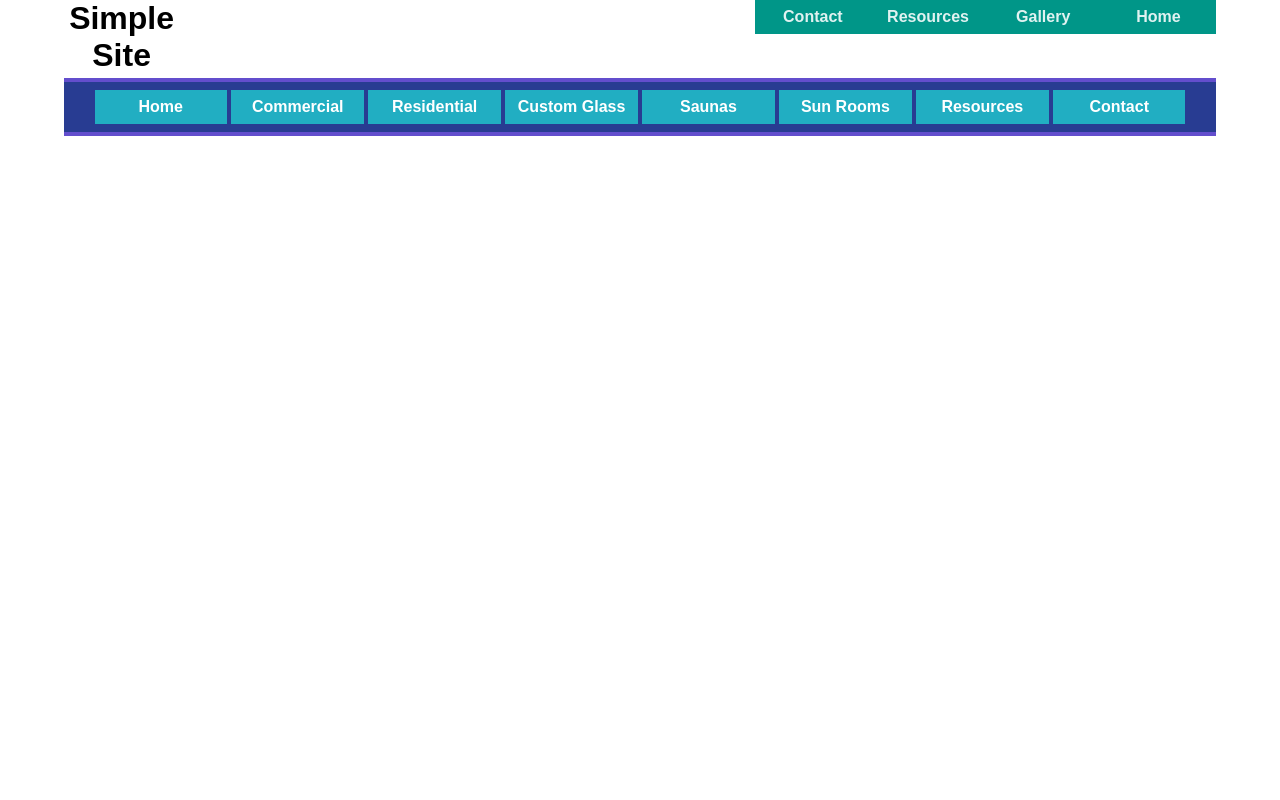
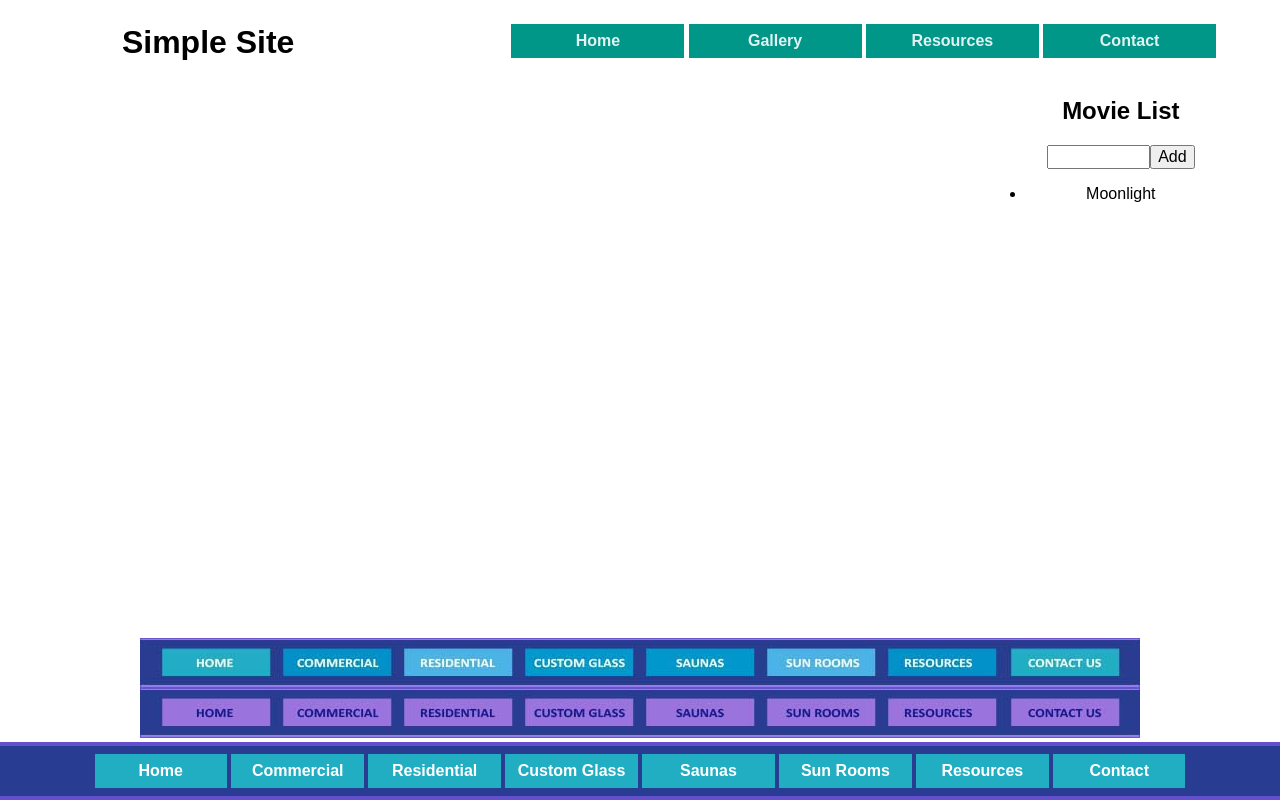
Before and after one commit to DotsonSa/simple-site, a plain HTML site: page index.html in a window 1280 px wide. Drawn offline with Linux system fonts and the light colour scheme.

Commit message:
finished designs for navbars, began on movie list

```diff
--- a/css/base.scss
+++ b/css/base.scss
@@ -11,6 +11,8 @@
 body {
   width: 90%;
   margin: 0 auto;
+  /* centered for mock */
+  text-align: center;
 }
 
 .title {
@@ -20,7 +22,9 @@ body {
 }
 
 .mock {
-  display: none;
+  overflow: hidden;
+  width: 100%;
+  max-width: 1000px;
 }
 
 #mine {
@@ -30,26 +34,37 @@ body {
 #mine ul {
   display: inline-block;
   width: 100%;
-  margin: 0 auto;
+  margin: 1em auto;
   padding: 0;
-  text-align: right;
+  text-align: center;
+  @media (min-width: 1200px) {
+    text-align: right;
+  }
 }
 
 #mine li:first-child {
-  float: left;
   background-color: #fff;
+  display: block;
+  width: 100%;
+  @media (min-width: 1200px) {
+    float: left;
+    width: 20%;
+  }
 }
 
 #mine li {
-  float: right;
   margin: 0 auto;
+  margin-top: .5em;
   display: inline-block;
   list-style: none;
   background-color: #009688;
+  width: 40%;
   @media (min-width: 1200px) {
-    width: 10%;
+    width: 15%;
   }
-  @media (min-width: 450px) and (max-width: 1199px) {
+  @media (min-width: 500px) and (max-width: 1199px) {
+    width: 20%;
+    padding: 0 0.3em;
   }
 }
 
@@ -63,22 +78,62 @@ body {
   padding: .5em 0;
   margin: 0;
   &:hover {
+    background-color: #b2dfdb;
+    color: #004d40;
   }
+}
+
+// Movie list sidebar
+.movie-list {
+  float: right;
+  width: 20%;
+  text-align: right;
+}
+
+#movies {
+  margin: 0 auto;
+  text-align: right;
+}
+
+#movies li {
+  text-align: center;
+}
+
+//input li and input below
+#movies li:nth-child(2) {
+  list-style: none;
+}
+
+#movie {
+  width: 50%;
+  display: inline-block;
+}
+
+#movies li:first-child {
+  list-style: none;
+}
+
+footer {
+  position: absolute;
+  right: 0;
+  left: 0;
+  bottom: 0;
+  width: 100%;
 }
 
 #recreation {
   width: 100%;
   margin: 0 auto;
+  background-color: #283C92;
+  border: .3em #634ECD;
+  border-style: solid none;
 }
 
 #recreation > ul {
   display: inline-block;
-  width: 100%;
+  width: 90%;
   margin: 0 auto;
   padding: 0;
-  background-color: #283C92;
-  border: .3em #634ECD;
-  border-style: solid none;
   text-align: center;
 }
 
--- a/index.html
+++ b/index.html
@@ -18,6 +18,16 @@
         <li><a href="#">Contact</a></li>
       </ul>
     </nav>
+    <div class="movie-list">
+      <ul id="movies">
+	<li><h2>Movie List</h2></li>
+	<li><input type="text" id="movie" /><input type="button" id="add" value="Add" /></li>
+	<li><p>Moonlight</p></li>
+      </ul>
+    </div>
+    <footer>
+      <!-- reference to outdo -->
+      <img class="mock" src="images/mock.jpg"/>
       <nav id="recreation">
         <ul>
           <li><a href="#">Home</a></li>
@@ -30,7 +40,19 @@
           <li><a href="#">Contact</a></li>
         </ul>
       </nav>
-    <!-- reference to outdo -->
-    <img class="mock" src="images/mock.jpg"/>
-  <body>
+    </footer>
+    <script type="text/javascript">
+      document.getElementById("add").onclick = function() {
+	var node = document.createElement("Li");
+
+	var text = document.getElementById("movie").value;
+
+	var textnode= document.createTextNode(text);
+
+	node.appendChild(textnode);
+
+	document.getElementById("movies").appendChild(node);
+      }
+    </script>
+  </body>
 </html>
```
Also changed, not shown: css/style.css, 2 other files. Lines whose indentation alone changed are shown as unchanged.
